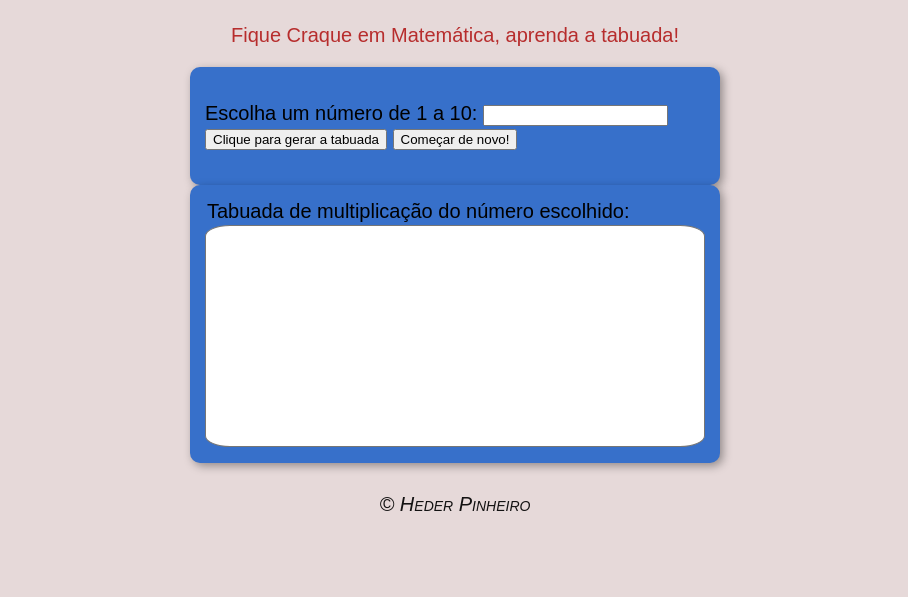
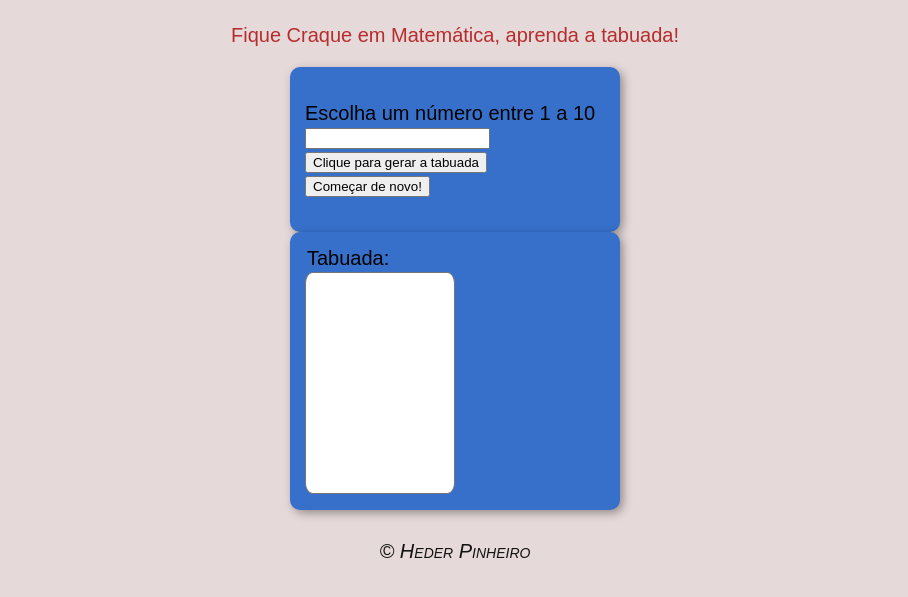
Before and after one commit to tavariuscode/tabuadaon, a plain HTML site: page index.html in a window 1280 px wide. Shown: the part 75-672 px from the top of the page, without its empty margins (185-1093 px from the left). Drawn offline with Linux system fonts and the light colour scheme.

Commit message:
atualizando

```diff
--- a/estilo.css
+++ b/estilo.css
@@ -12,13 +12,13 @@ section{
     background-color: rgb(55, 112, 202);
     border-radius: 10px;
     padding: 15px;
-    width: 500px;
+    width: 300px;
     margin: auto;
     box-shadow: 3px 3px 10px rgba(0, 0, 0, 0.363);
 }
 
 select#seltab{
-    width: 500px;
+    width: 150px;
     text-align: center;
 
 }
--- a/index.html
+++ b/index.html
@@ -17,7 +17,7 @@
     </header>
     <section class="parte1">
         <div>
-            <p>Escolha um número de 1 a 10: <input type="number" name="num" id="txtn">
+            <p>Escolha um número entre 1 a 10 <input type="number" name="num" id="txtn">
 
 
 
@@ -33,7 +33,7 @@
 
     <section class="parte2">
         <div>
-            <option>Tabuada de multiplicação do número escolhido:</option>
+            <option>Tabuada:</option>
             <select name="tabuada" id="seltab" size="10">
             </select>
 
```
